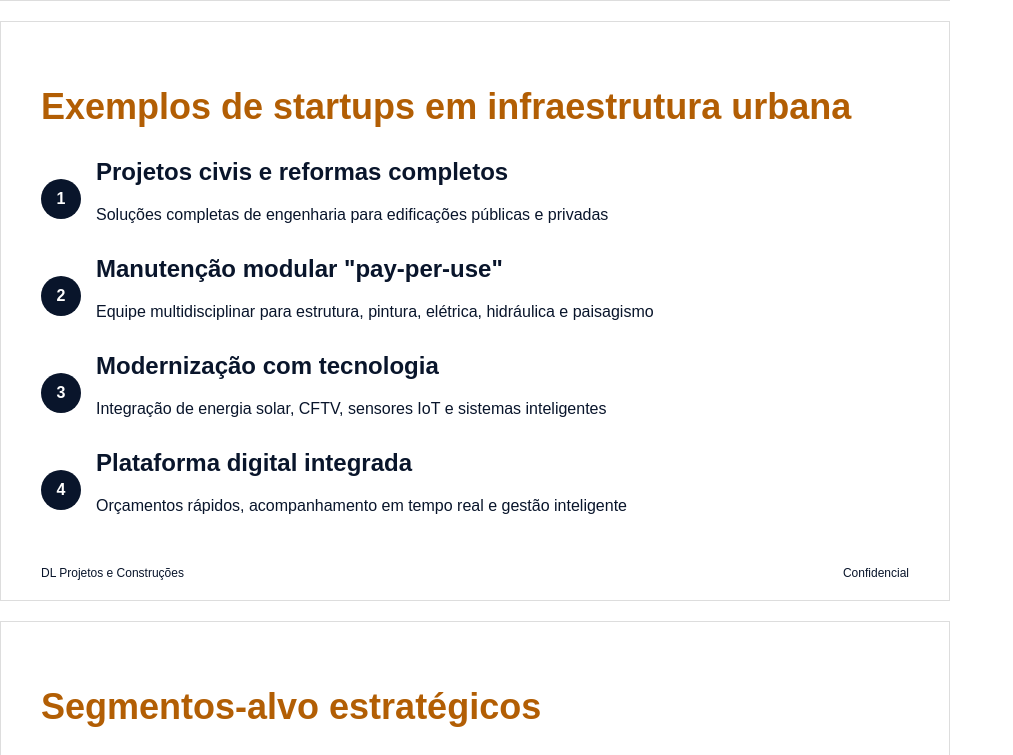
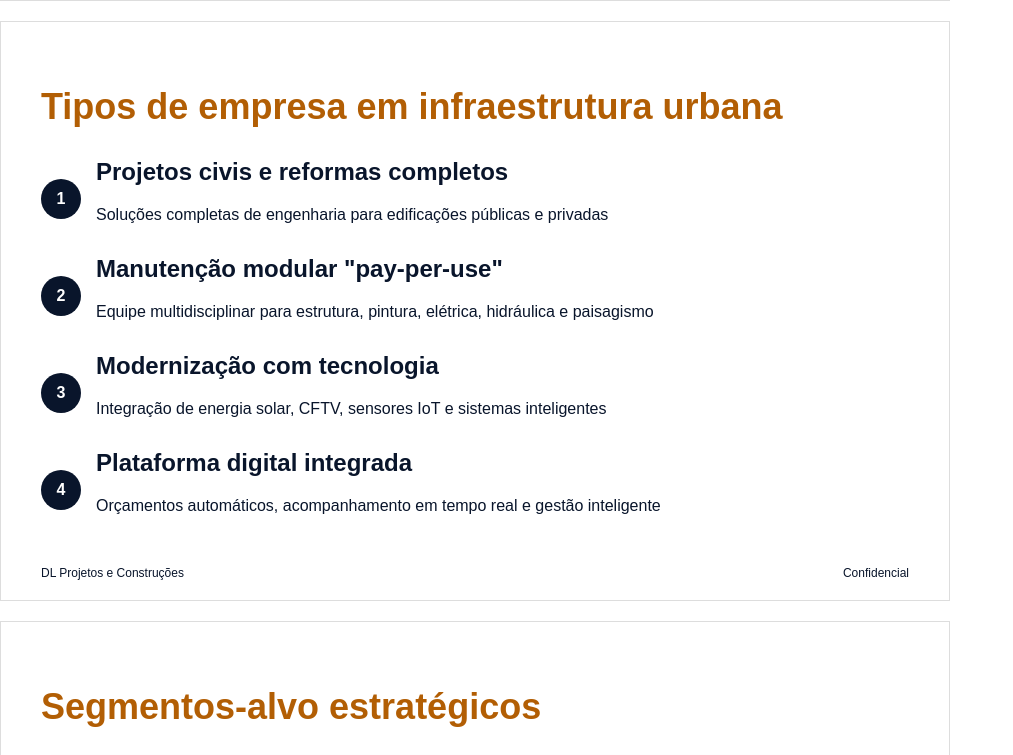
Before and after one commit to brunoffiga/dl, a plain HTML site: page index.html in a window 1280 px wide. Shown: the part 1099-1854 px from the top of the page, without its empty margins (0-1013 px from the left). Drawn offline with Linux system fonts and the light colour scheme.

Commit message:
Atualizar o index.html

```diff
--- a/index.html
+++ b/index.html
@@ -386,7 +386,7 @@
 
     <!-- Slide 3: Nosso Modelo -->
     <div class="slide1">
-        <h1>Exemplos de startups em infraestrutura urbana</h1>
+        <h1>Tipos de empresa em infraestrutura urbana</h1>
         <div class="icon-box">
             <div class="icon">1</div>
             <div>
@@ -412,7 +412,7 @@
             <div class="icon">4</div>
             <div>
                 <h2>Plataforma digital integrada</h2>
-                <p>Orçamentos rápidos, acompanhamento em tempo real e gestão inteligente</p>
+                <p>Orçamentos automáticos, acompanhamento em tempo real e gestão inteligente</p>
             </div>
         </div>
         <div class="footer">
@@ -963,7 +963,7 @@
 
     <!-- Slide 13.1: MVP do Aplicativo de Gestão -->
 <div class="slide1">
-    <h1>MVP do Aplicativo de Gestão - Q2 2025</h1>
+    <h1>MVP do aplicativo de gestão - Q2 2025</h1>
     <div class="two-column">
         <div class="column">
             <div class="icon-box">
```
